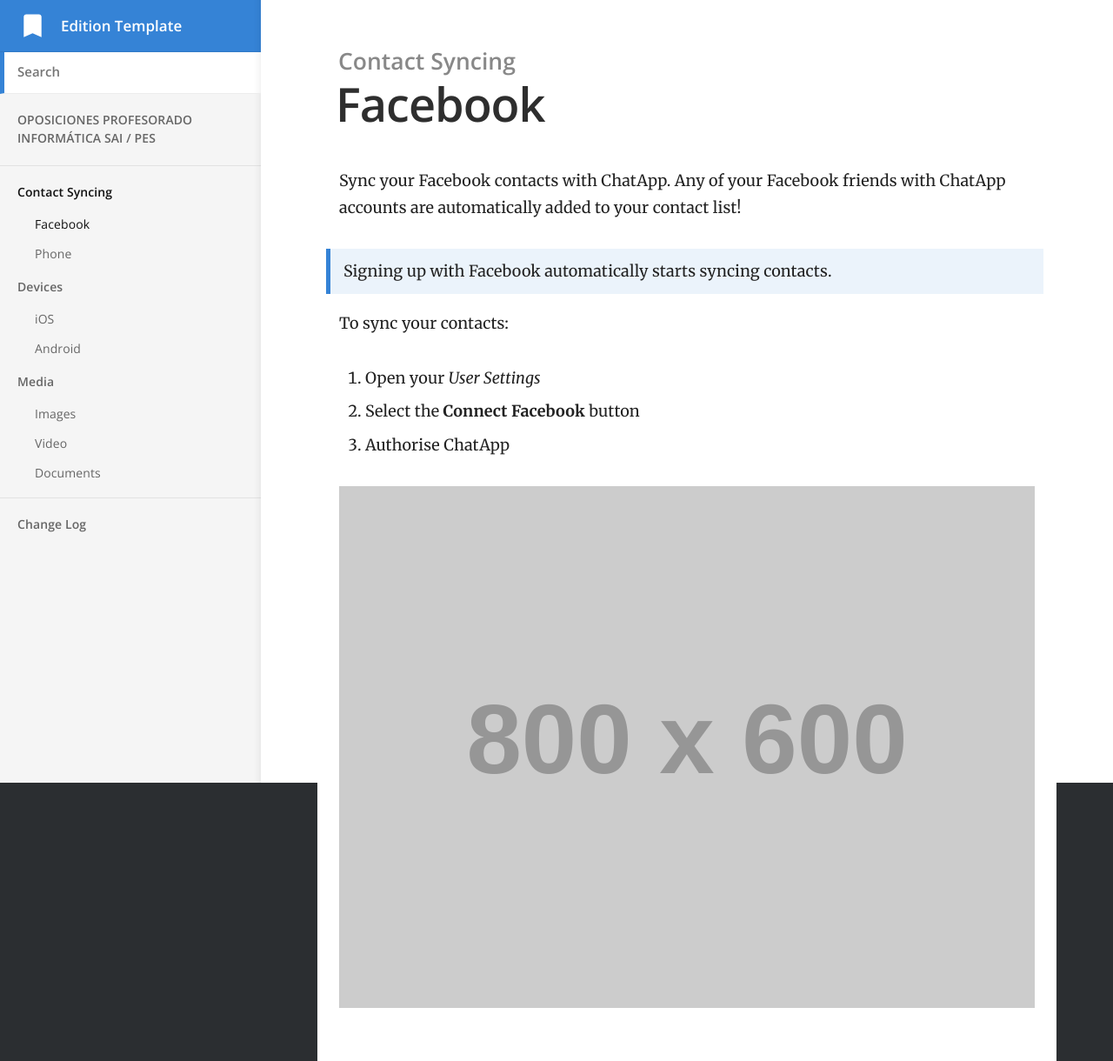
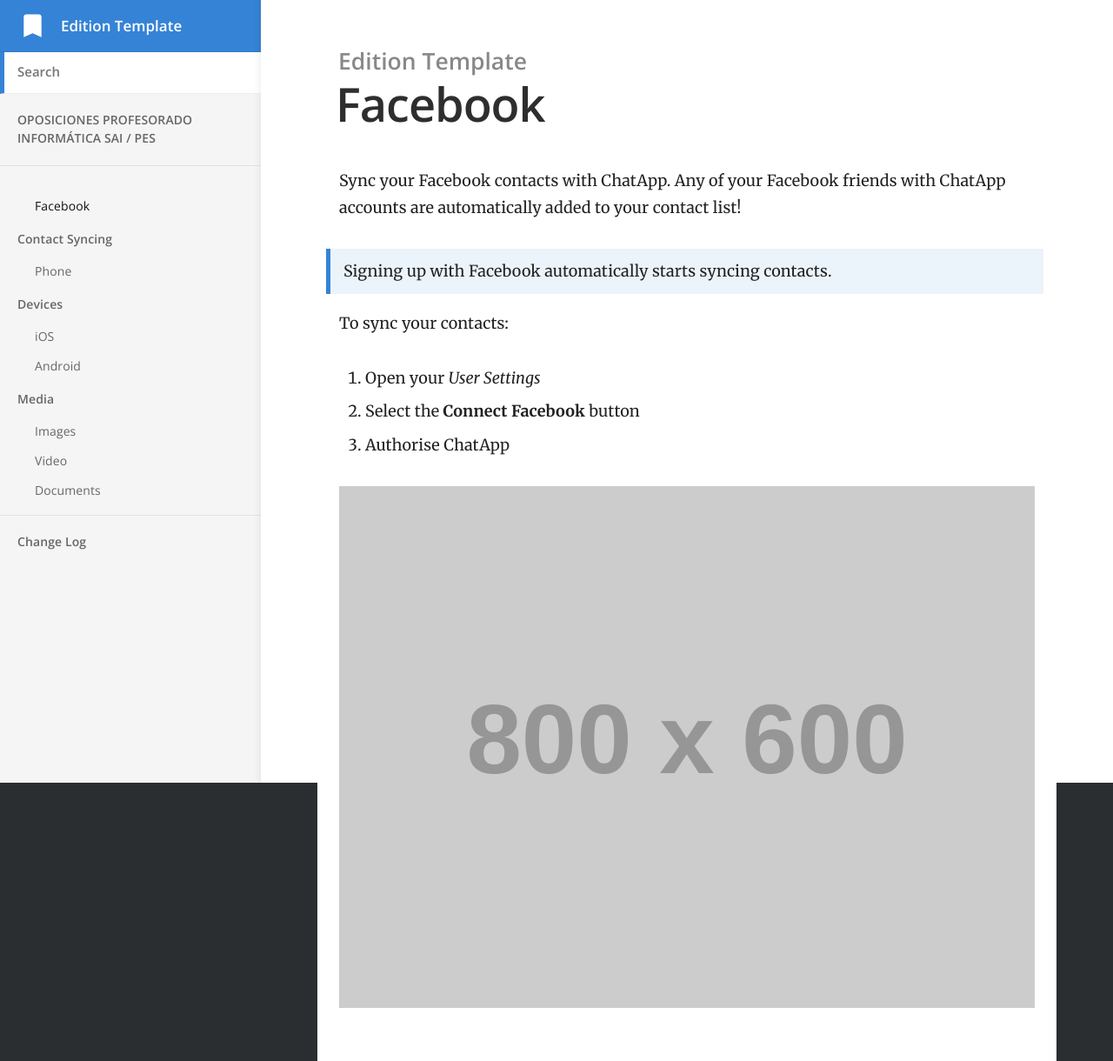
Before and after one commit to pepesanchezgarcia/web2, a Jekyll site: the page built from _docs/contact-syncing/facebook.md, in a window 1280 px wide. Shown: the whole page at 87% size. Built offline with Jekyll 4.4.1, drawn with Linux system fonts in a browser that asks for light colours.

Commit message:
add: Facebook

```diff
--- a/_docs/contact-syncing/facebook.md
+++ b/_docs/contact-syncing/facebook.md
@@ -1,6 +1,5 @@
 ---
 title: Facebook
-category: Contact Syncing
 order: 1
 ---
 
```
